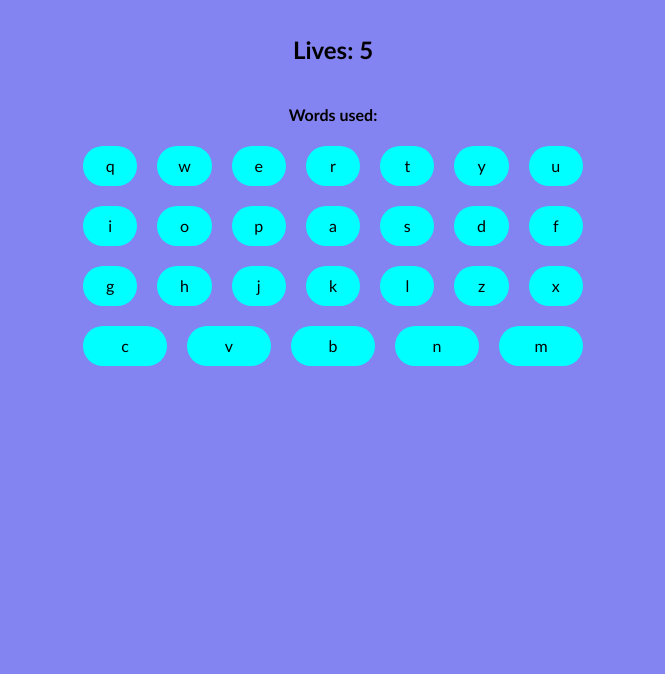
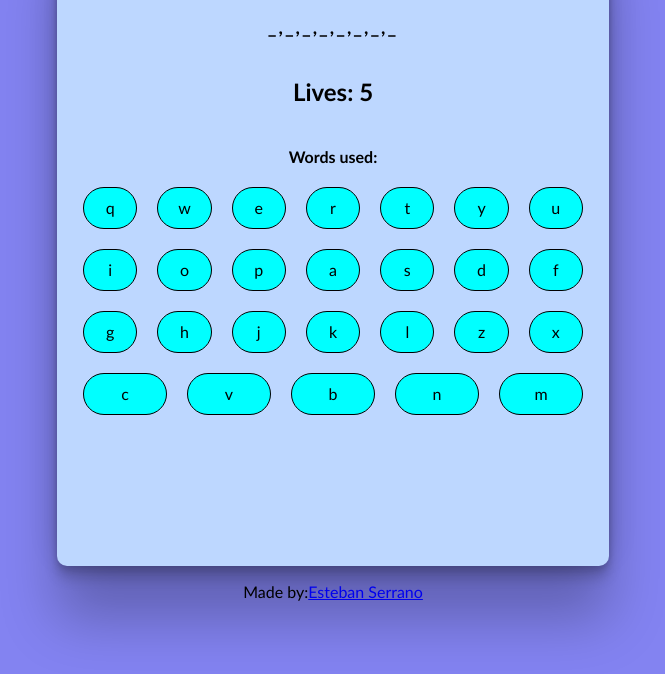
Before and after one commit to Stevers1/Ahorcado-hangman-, a plain HTML site: page index.html in a window 1280 px wide. Shown: the part 126-800 px from the top of the page, without its empty margins (307-972 px from the left). Drawn offline with Linux system fonts and the light colour scheme; some packages are replaced by stand-ins of ours; a script that the page names is missing.

Commit message:
Add more css to the project

```diff
--- a/index.html
+++ b/index.html
@@ -17,6 +17,7 @@
 
     </div>
   </main>
+  <p>Made by:<a href="https://github.com/Stevers1">Esteban Serrano</a></p>
   <script src="//cdn.jsdelivr.net/npm/sweetalert2@11"></script>
   <script src="app.js"></script>
 </body>
--- a/style.css
+++ b/style.css
@@ -5,8 +5,11 @@
   height: 98vh;
   display: flex;
   justify-content: center;
+  align-items: center;
   padding: 0;
   margin: 0;
+  flex-direction: column;
+
 }
 
 main {
@@ -14,6 +17,12 @@
   flex-direction: column;
   align-items: center;
   max-width: 500px;
+  background-color: rgb(189, 215, 255);
+  padding: 0 2%;
+  max-height: 650px;
+  height: 100%;
+  border-radius: 10px;
+  box-shadow: rgba(0, 0, 0, 0.25) 0px 54px 55px, rgba(0, 0, 0, 0.12) 0px -12px 30px, rgba(0, 0, 0, 0.12) 0px 4px 6px, rgba(0, 0, 0, 0.17) 0px 12px 13px, rgba(0, 0, 0, 0.09) 0px -3px 5px;
 }
 
 .container-keys {
@@ -32,6 +41,7 @@
   border-radius: 50px;
   transition: 0.8s;
   flex: 1 0 10%;
+  border: 1px solid black;
 }
 
 #key:hover {
```
